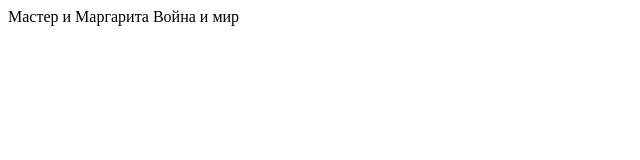
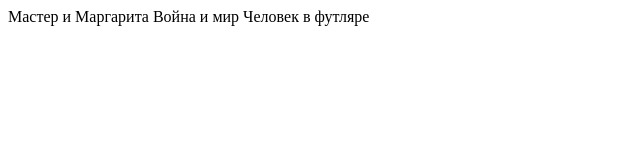
Before and after one commit to Romanes23/Test, a plain HTML site: page index.html in a window 1280 px wide. Shown: the whole page, without its empty margins (0-640 px from the left). Drawn offline with Linux system fonts and the light colour scheme.

Commit message:
git branch

```diff
--- a/index.html
+++ b/index.html
@@ -9,5 +9,6 @@
 <body>
     Мастер и Маргарита
     Война и мир
+    Человек в футляре
 </body>
 </html>
```
